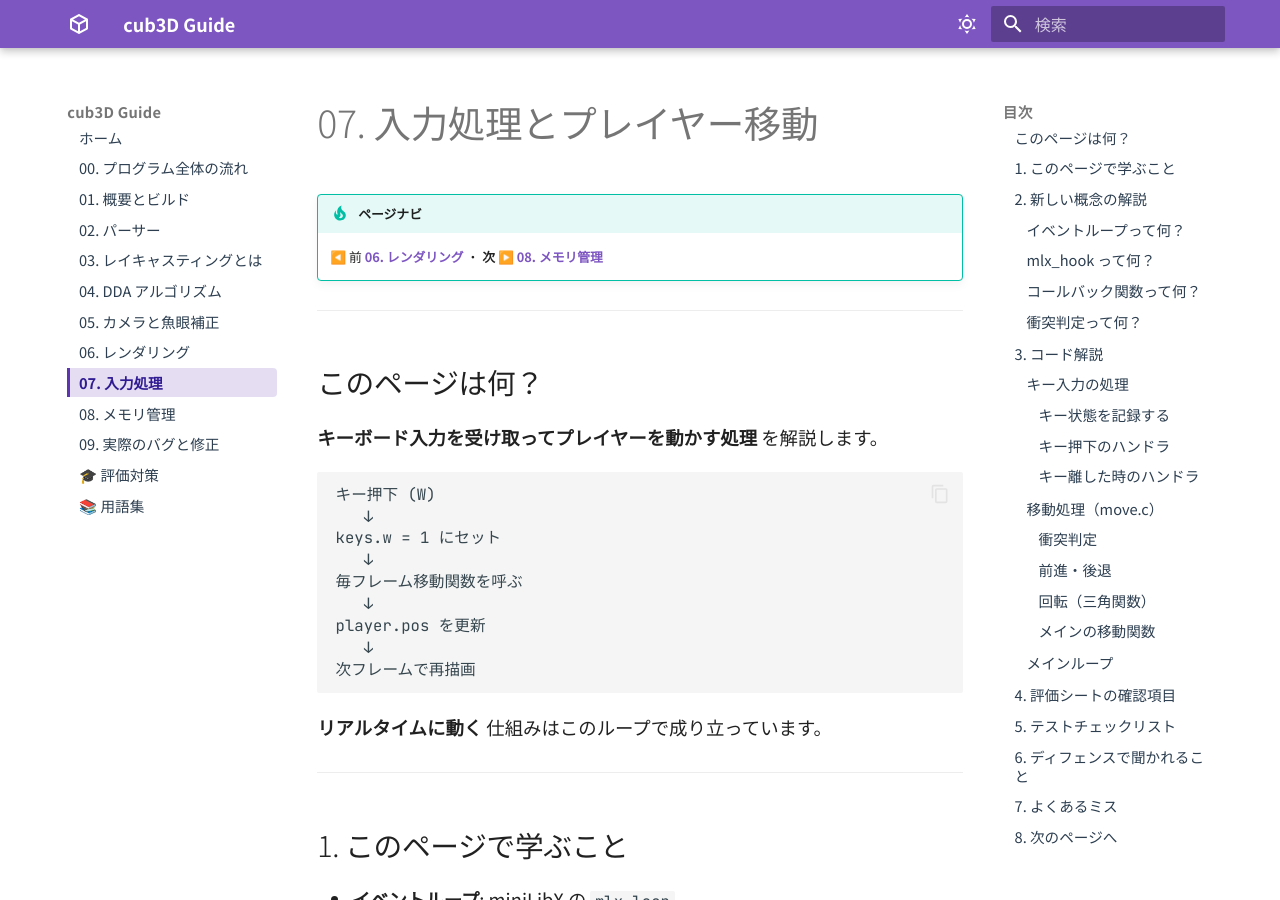
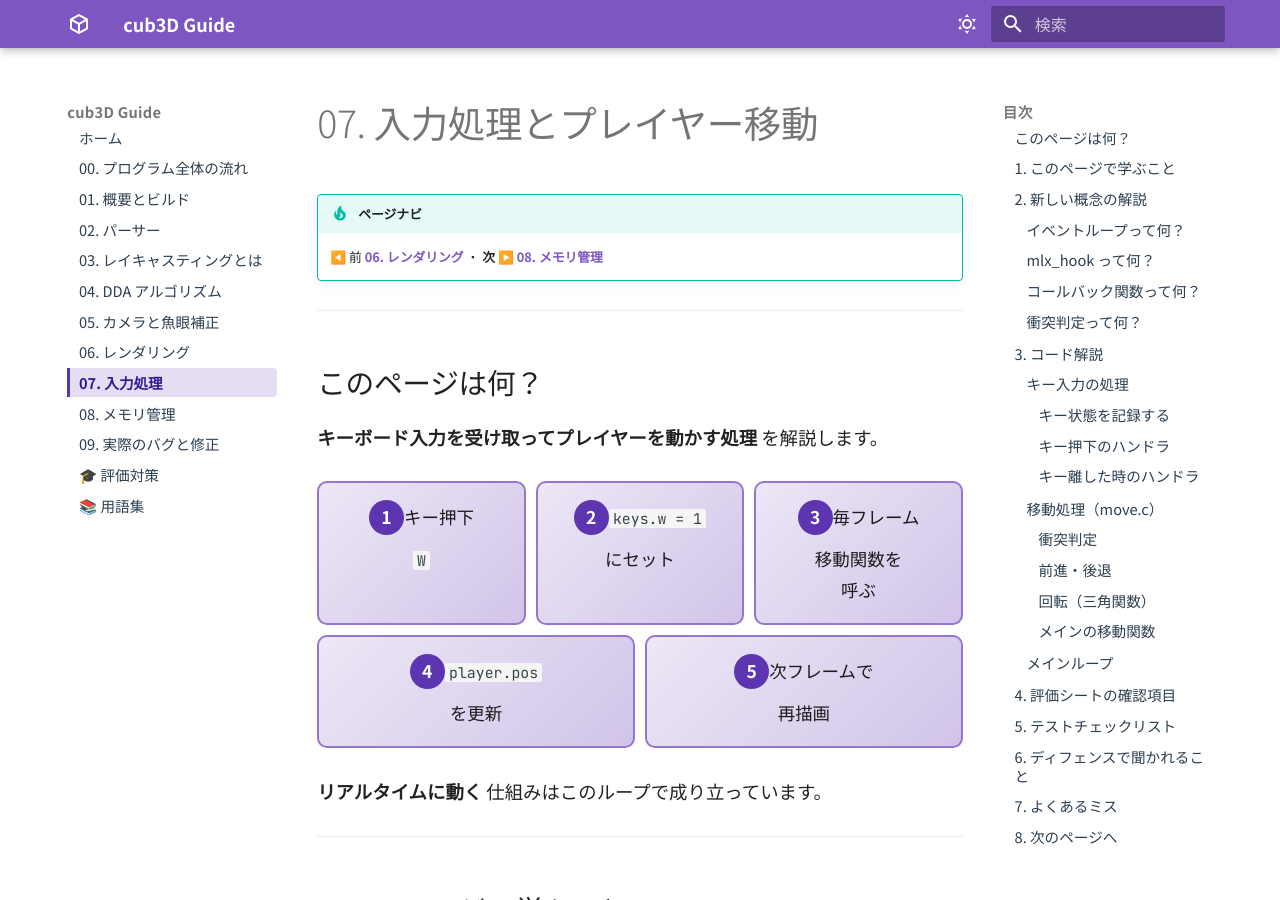
Before and after one commit to Tsunanko/cub3d-guide, an MkDocs documentation site: the page built from docs/07-input.md, in a window 1280 px wide and 900 px high. Built offline with MkDocs 1.6.1 and Material for MkDocs 9.7.7, drawn with Linux system fonts in a browser that asks for light colours.

Commit message:
Replace bracketed H1 titles with em-dash and polish one flow diagram
- H1 titles that used 全角括弧 with a space next to inline <code> could
  line-break between the opening "（" and the code span on narrow
  viewports (e.g. "02. パーサー（.cub" / "ファイルの読み込み）").
  Rewrite them with an em dash so the break, if it happens at all,
  sits between the category and the qualifier:
  - 00-main-flow.md, 02-parser.md, 03-raycasting.md, 06-rendering.md
- 07-input.md opening: the ASCII "key → keys.w=1 → move → update →
  render" chain is a conceptual flow, not code. Convert to .step-flow
  cards to match the style used elsewhere.

Co-Authored-By: Claude Opus 4.7 (1M context) <noreply@anthropic.com>

````diff
--- a/docs/07-input.md
+++ b/docs/07-input.md
@@ -10,17 +10,13 @@
 
 **キーボード入力を受け取ってプレイヤーを動かす処理** を解説します。
 
-```
-キー押下 (W)
-   ↓
-keys.w = 1 にセット
-   ↓
-毎フレーム移動関数を呼ぶ
-   ↓
-player.pos を更新
-   ↓
-次フレームで再描画
-```
+<div class="step-flow">
+  <div class="step"><span class="step-num">1</span>キー押下<br><code>W</code></div>
+  <div class="step"><span class="step-num">2</span><code>keys.w = 1</code><br>にセット</div>
+  <div class="step"><span class="step-num">3</span>毎フレーム<br>移動関数を<br>呼ぶ</div>
+  <div class="step"><span class="step-num">4</span><code>player.pos</code><br>を更新</div>
+  <div class="step"><span class="step-num">5</span>次フレームで<br>再描画</div>
+</div>
 
 **リアルタイムに動く** 仕組みはこのループで成り立っています。
 
````
Also changed, not shown: docs/00-main-flow.md (+1 -1 lines), docs/02-parser.md (+1 -1 lines), docs/03-raycasting.md (+1 -1 lines), docs/06-rendering.md (+1 -1 lines).
